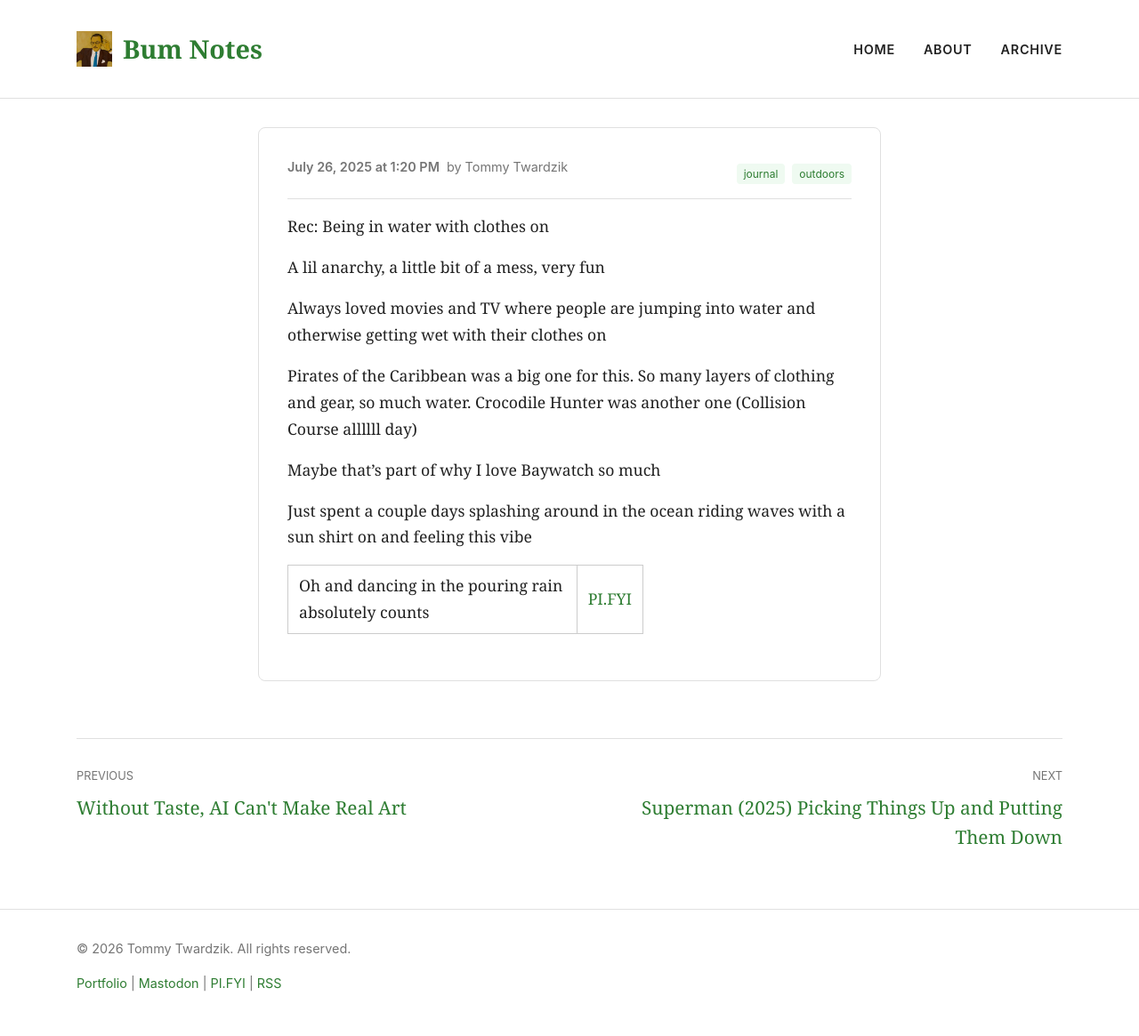
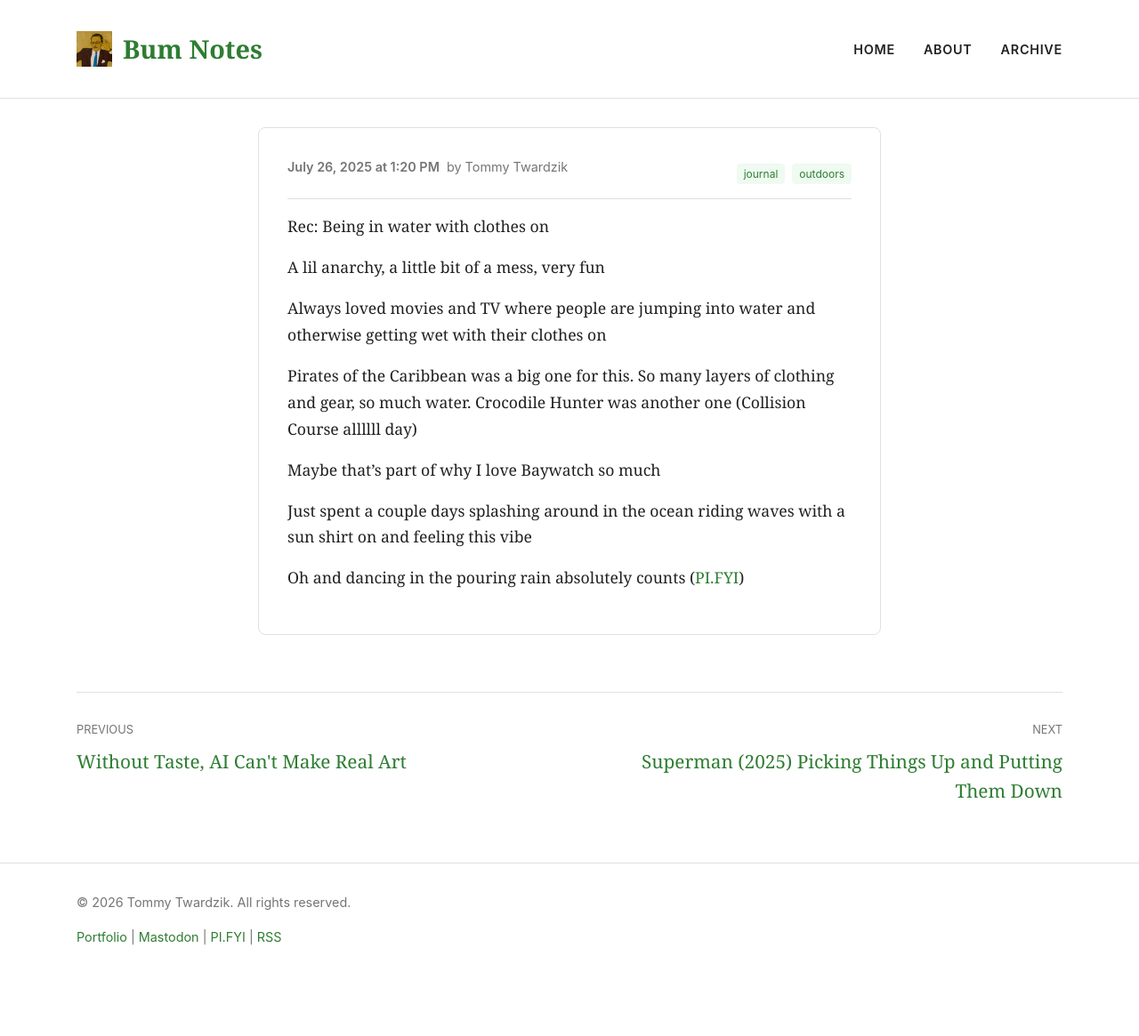
Before and after one commit to ttwardz/bum-notes-blog, a Jekyll site: the page built from _posts/2025-07-26-journal.md, in a window 1280 px wide. Shown: the whole page at 89% size. Built offline with Jekyll 4.4.1, drawn with Linux system fonts in a browser that asks for light colours; after the commit the page ends 1113 px from its top, so only the background shows below that.

Commit message:
Reduced image sizes, used lazy img loading for below-the-fold images, and fixed a tpyo.

```diff
--- a/_layouts/home.html
+++ b/_layouts/home.html
@@ -16,7 +16,7 @@ layout: default
               {% if post.image %}
                 <div class="post-image">
                   <a href="{{ post.url | relative_url }}">
-                    <img src="{{ post.image | relative_url }}" alt="{{ post.title }}">
+                    <img src="{{ post.image | relative_url }}" alt="{{ post.title }}" loading="lazy">
                   </a>
                 </div>
               {% endif %}
@@ -56,7 +56,7 @@ layout: default
             {% if post.image %}
               <div class="post-image">
                 <a href="{{ post.url | relative_url }}">
-                  <img src="{{ post.image | relative_url }}" alt="{{ post.title }}">
+                  <img src="{{ post.image | relative_url }}" alt="{{ post.title }}" loading="lazy">
                 </a>
               </div>
             {% endif %}
--- a/_posts/2025-07-26-journal.md
+++ b/_posts/2025-07-26-journal.md
@@ -18,4 +18,4 @@ Maybe that's part of why I love Baywatch so much
 
 Just spent a couple days splashing around in the ocean riding waves with a sun shirt on and feeling this vibe
 
-Oh and dancing in the pouring rain absolutely counts | [PI.FYI](https://www.pi.fyi/rec/cmdkigd910frdrr415kzd38gh)
+Oh and dancing in the pouring rain absolutely counts ([PI.FYI](https://www.pi.fyi/rec/cmdkigd910frdrr415kzd38gh))
```
Also changed, not shown: 2 other files.
